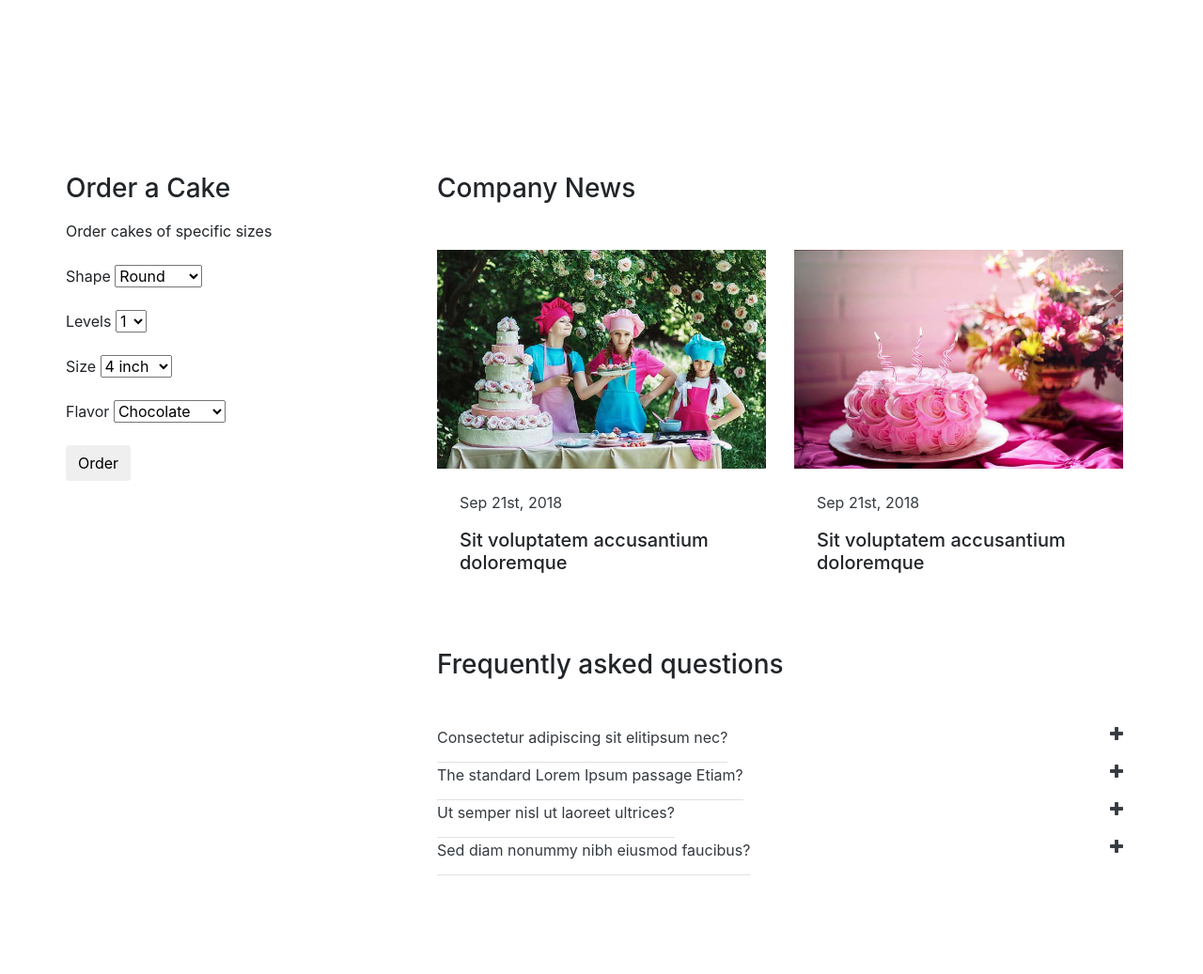
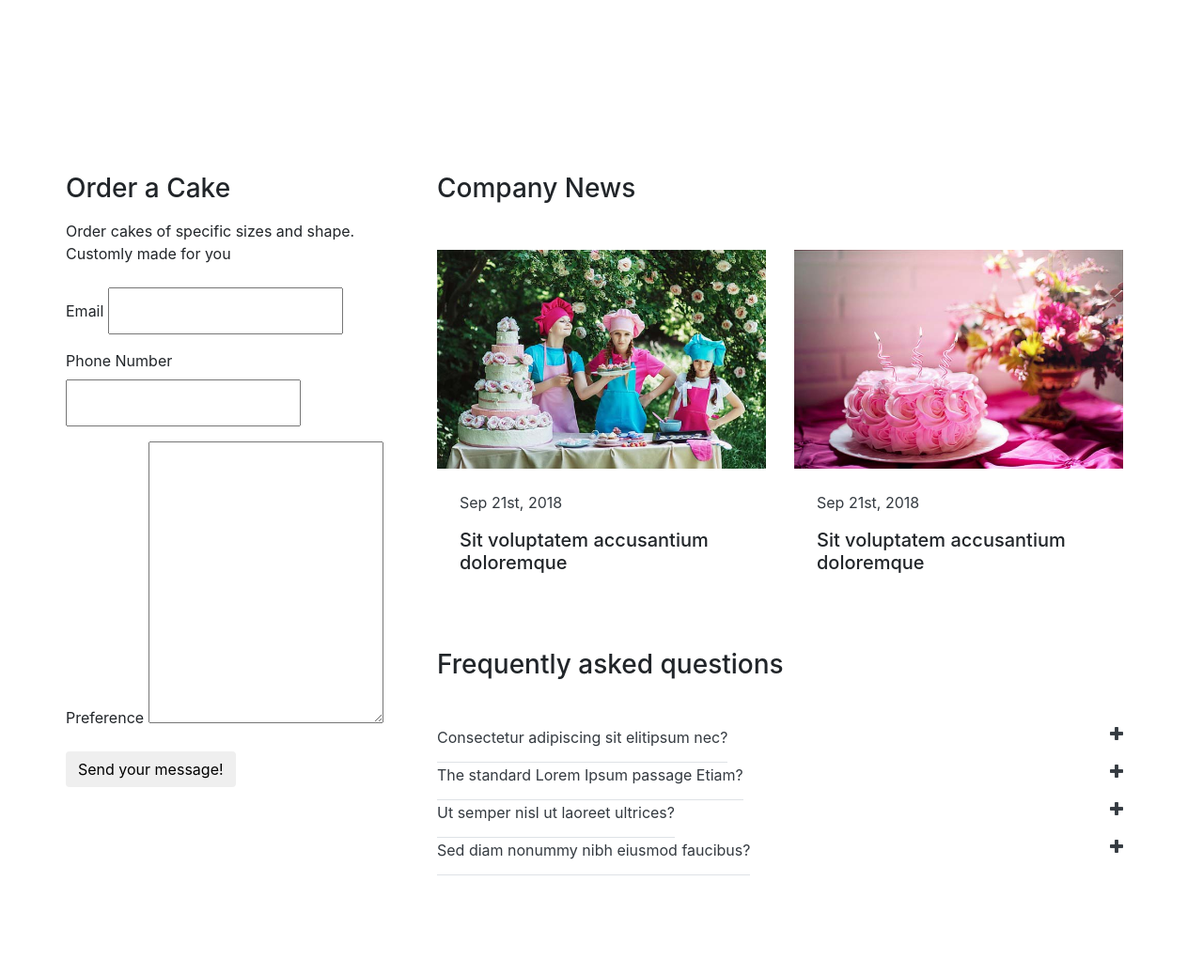
Before and after one commit to horlamiedea/bakery, a Django app: page / in a window 1280 px wide. Shown: the part 4762-5799 px from the top of the page at 94% size. Run offline with Django 3.2, Linux system fonts and the light colour scheme; data that the repository does not hold is empty; parts of the project's set-up code (start-up, migrations or seed data) failed here and were passed over; some libraries are stand-ins or nearby versions.

Commit message:
used the right part with customorder

```diff
--- a/core/admin.py
+++ b/core/admin.py
@@ -1,6 +1,6 @@
 from django.contrib import admin
 
-from .models import Item, OrderItem, Order, Payment, Coupon, Refund, Address, UserProfile
+from .models import Item, OrderItem, Order, Payment, Coupon, Refund, Address, CustomOrder, UserProfile
 
 
 def make_refund_accepted(modeladmin, request, queryset):
@@ -61,5 +61,6 @@ admin.site.register(Order, OrderAdmin)
 admin.site.register(Payment)
 admin.site.register(Coupon)
 admin.site.register(Refund)
+admin.site.register(CustomOrder)
 admin.site.register(Address, AddressAdmin)
 admin.site.register(UserProfile)
--- a/core/forms.py
+++ b/core/forms.py
@@ -79,3 +79,9 @@ class PaymentForm(forms.Form):
     stripeToken = forms.CharField(required=False)
     save = forms.BooleanField(required=False)
     use_default = forms.BooleanField(required=False)
+
+
+class OrderForm(forms.Form):
+    email = forms.EmailField()
+    phone_number = forms.FloatField()
+    preference = forms.CharField()
--- a/core/models.py
+++ b/core/models.py
@@ -178,6 +178,13 @@ class Refund(models.Model):
         return f"{self.pk}"
 
 
+class CustomOrder(models.Model):
+    email = models.EmailField()
+    phone_number = models.FloatField()
+    preference = models.TextField()
+
+    def __str__(self):
+        return self.email
 
 
 def userprofile_receiver(sender, instance, created, *args, **kwargs):
--- a/core/views.py
+++ b/core/views.py
@@ -12,8 +12,8 @@ from django.shortcuts import render, get_object_or_404
 from django.utils import timezone
 from django.views.generic import ListView, DetailView, View
 
-from .forms import CheckoutForm, CouponForm, RefundForm, PaymentForm
-from .models import Item, OrderItem, Order, Address, Payment, Coupon, Refund, UserProfile
+from .forms import CheckoutForm, CouponForm, RefundForm, PaymentForm, OrderForm
+from .models import Item, OrderItem, Order, Address, Payment, Coupon, Refund, CustomOrder, UserProfile
 
 stripe.api_key = settings.STRIPE_SECRET_KEY
 
@@ -346,8 +346,32 @@ class PaymentView(View):
 
 
 class HomeView(ListView):
-    model = Item
-    template_name = "oreofe/home.html"
+    def get(self, *args, **kwargs):
+        model = Item
+        form = CustomOrder()
+        context = {
+            'form': form
+        }
+        return render(self.request, "oreofe/home.html", context)
+
+    def post(self, *args, **kwargs):
+        form = CustomOrder(self.request.POST)
+        if self.request.method == 'POST':
+            email = self.request.POST.get('email')
+            phone = self.request.POST.get('phone')
+            preference = self.request.POST.get('preference')
+
+            custom = CustomOrder()
+            custom.email = email
+            custom.phone = phone
+            custom.preference = preference
+            custom.save()
+            messages.success(
+                self.request, "You have placed a custom order successfully, please check your email, we'd send you a confirmation mail also your phone number should be valid")
+            return render(self.request, 'oreofe/home.html')
+
+        else:
+            return render(self.request, 'oreofe/home.html')
 
 
 class OrderSummaryView(LoginRequiredMixin, View):
--- a/templates/oreofe/base.html
+++ b/templates/oreofe/base.html
@@ -1,4 +1,5 @@
 {% load static %}
+{% load crispy_forms_tags %}
 
 <!DOCTYPE html>
 <html lang="zxx">
@@ -252,54 +253,26 @@
             <div class="agile_its_registration bg-white">
               <h3 class="title-2 mb-3">Order a Cake</h3>
               <p class="mb-4">
-                Order cakes of specific sizes
+                Order cakes of specific sizes and shape. Customly made for you
               </p>
-              <form action="#" method="POST">
-                <div class="agileits-location form-group">
-                  <label>Shape</label>
-                  <select required>
-                    <option value="">Round</option>
-                    <option value="1">rectangle</option>
-                    <option value="2">square</option>
-                    <option value="2">custom</option>
-                  </select>
-                  <div class="clear"></div>
-                </div>
+              <form action="" method="post">
+              {% csrf_token %}
                 <div class="agileits-location w3ls-1 form-group">
-                  <label>Levels</label>
-                  <select required>
-                    <option value="">1</option>
-                    <option value="1">2</option>
-                    <option value="2">3</option>
-                    <option value="2">4</option>
-                  </select>
+                  <label>Email</label>
+                  <input style="width:250px;height:50px" type="email" id="email" name="email">
                   <div class="clear"></div>
                 </div>
                 <div class="agileits-location form-group">
-                  <label>Size</label>
-                  <select required>
-                    <option value="">4 inch</option>
-                    <option value="">6 inch</option>
-                    <option value="">8 inch</option>
-                    <option value="">10 inch</option>
-                  </select>
+                  <label>Phone Number</label>
+                   <input style="width:250px;height:50px" type="text" id="phone"  name="phone">
                   <div class="clear"></div>
                 </div>
-                <div class="agileits-location w3ls-1 form-group">
-                  <label>Flavor</label>
-                  <select required>
-                    <option value="">Chocolate</option>
-                    <option value="">Butterscotch</option>
-                    <option value="">Strawberry</option>
-                    <option value="">Vanilla</option>
-                  </select>
+                <div class="agileits-location form-group">
+                  <label>Preference</label>
+                  <textarea style="width:250px;height:300px" type="text" id="preference" name="preference"> </textarea>
                   <div class="clear"></div>
                 </div>
-                <input
-                  type="submit"
-                  value="Order"
-                  class="agileinfo-order btn"
-                />
+                <input type="submit" class="agileinfo-order btn" value="Send your message!" />
               </form>
             </div>
           </div>
```
Also changed, not shown: core/migrations/0001_initial.py (deleted), core/migrations/0002_auto_20190616_2144.py (deleted), core/migrations/0003_userprofile.py (deleted), core/migrations/0004_auto_20190630_1408.py (deleted), core/migrations/0005_request.py (deleted), core/migrations/0006_auto_20210109_1805.py (deleted), core/migrations/0007_delete_request.py (deleted), core/migrations/__init__.py (deleted).
